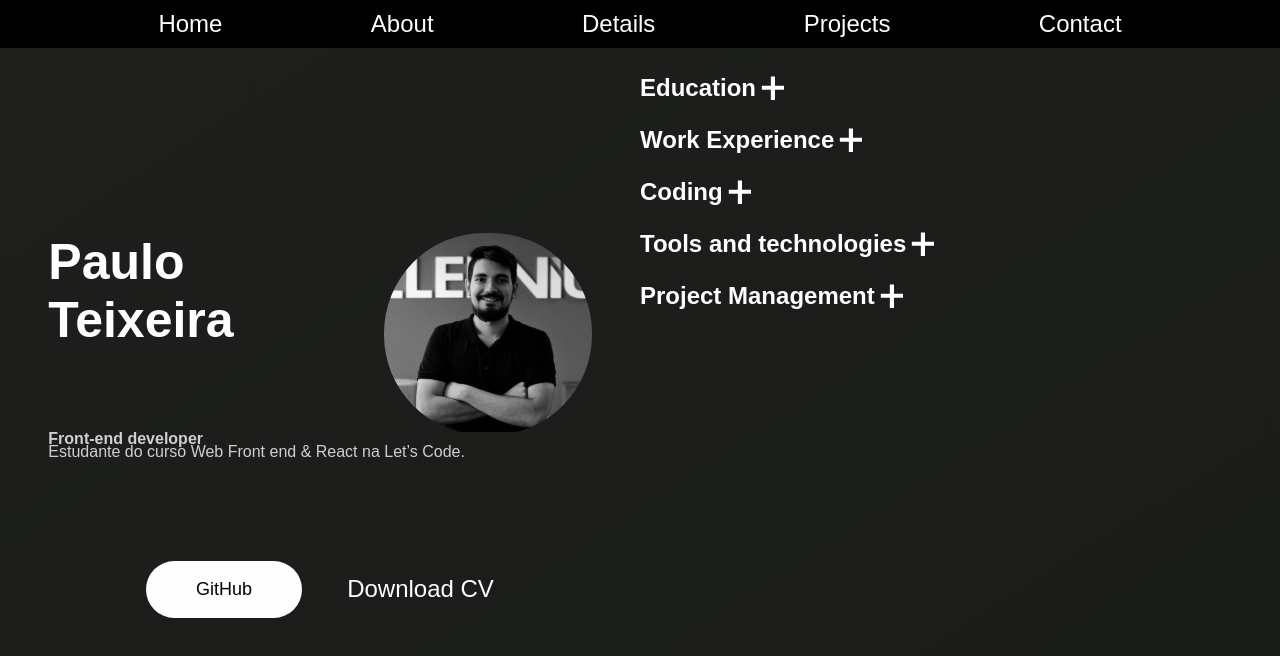
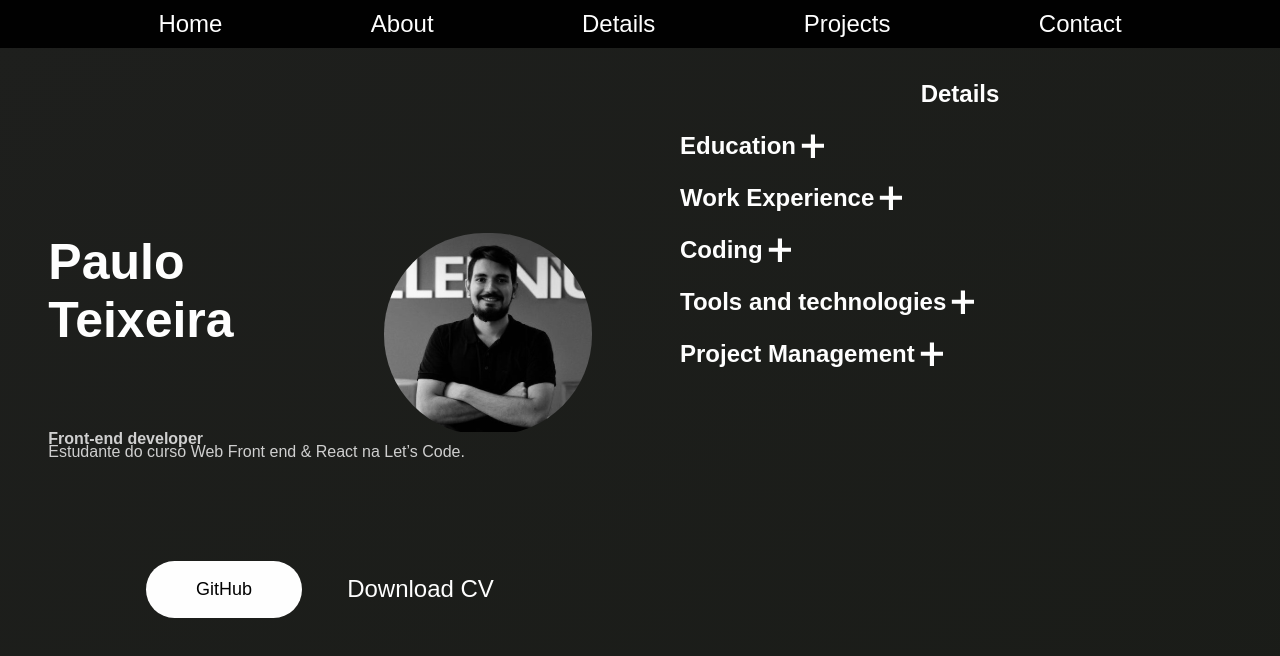
Before and after one commit to paulinhoteixeira/paulo-cv-react, a React (Create React App) app: page /details in a window 1280 px wide. Shown: the top 656 px of the page. Built offline with nearby package versions, Linux system fonts and the light colour scheme.

Commit message:
adicionado o css do componente Details

```diff
--- a/src/components/Details/index.js
+++ b/src/components/Details/index.js
@@ -1,9 +1,12 @@
 import PageStructure from "../PageStructure";
 import InfoBox from "../InfoBox";
 
+import "./style.css";
+
 const Details = () => (
   <PageStructure>
-      <div className="details">
+    <div className="details">
+      <h1 className="detailsTitle">Details</h1>
       <InfoBox title="Education">
         <div>
           <h3>Ciência da Computação</h3>
@@ -15,11 +18,10 @@ const Details = () => (
           <p>FECAP</p>
           <p>Julho/2012 – Junho/2016</p>
         </div>
-
       </InfoBox>
 
       <InfoBox title="Work Experience">
-      <div>
+        <div>
           <h3>Coordenador – PMO</h3>
           <p>Linx Sistemas e Consultoria LTDA.</p>
           <p>Novembro/2019 – Atual</p>
@@ -58,8 +60,8 @@ const Details = () => (
         <div></div>
         <p>PMI</p>
       </InfoBox>
-  </div>
-    </PageStructure>
+    </div>
+  </PageStructure>
 );
 
 export default Details;
--- /dev/null
+++ b/src/components/Details/style.css
@@ -0,0 +1,14 @@
+.details {
+  display: flex;
+  flex-direction: column;
+  justify-content: center;
+  padding: 0 4rem 0 4rem;
+}
+
+.detailsTitle {
+  display: flex;
+  justify-content: center;
+  font-size: 2.4rem;
+  color: #fefefe;
+  margin-top: 30px;
+}
```
